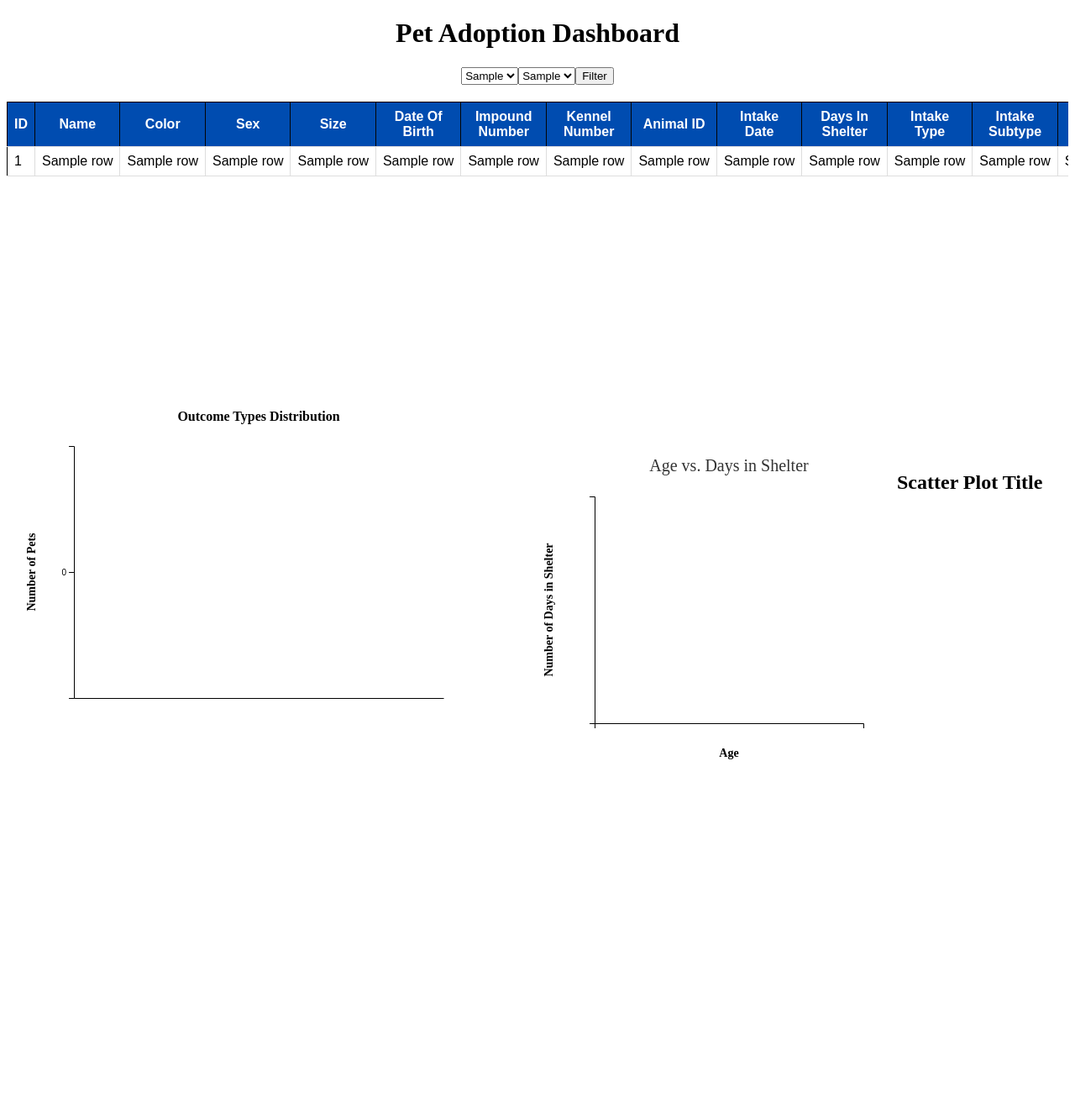
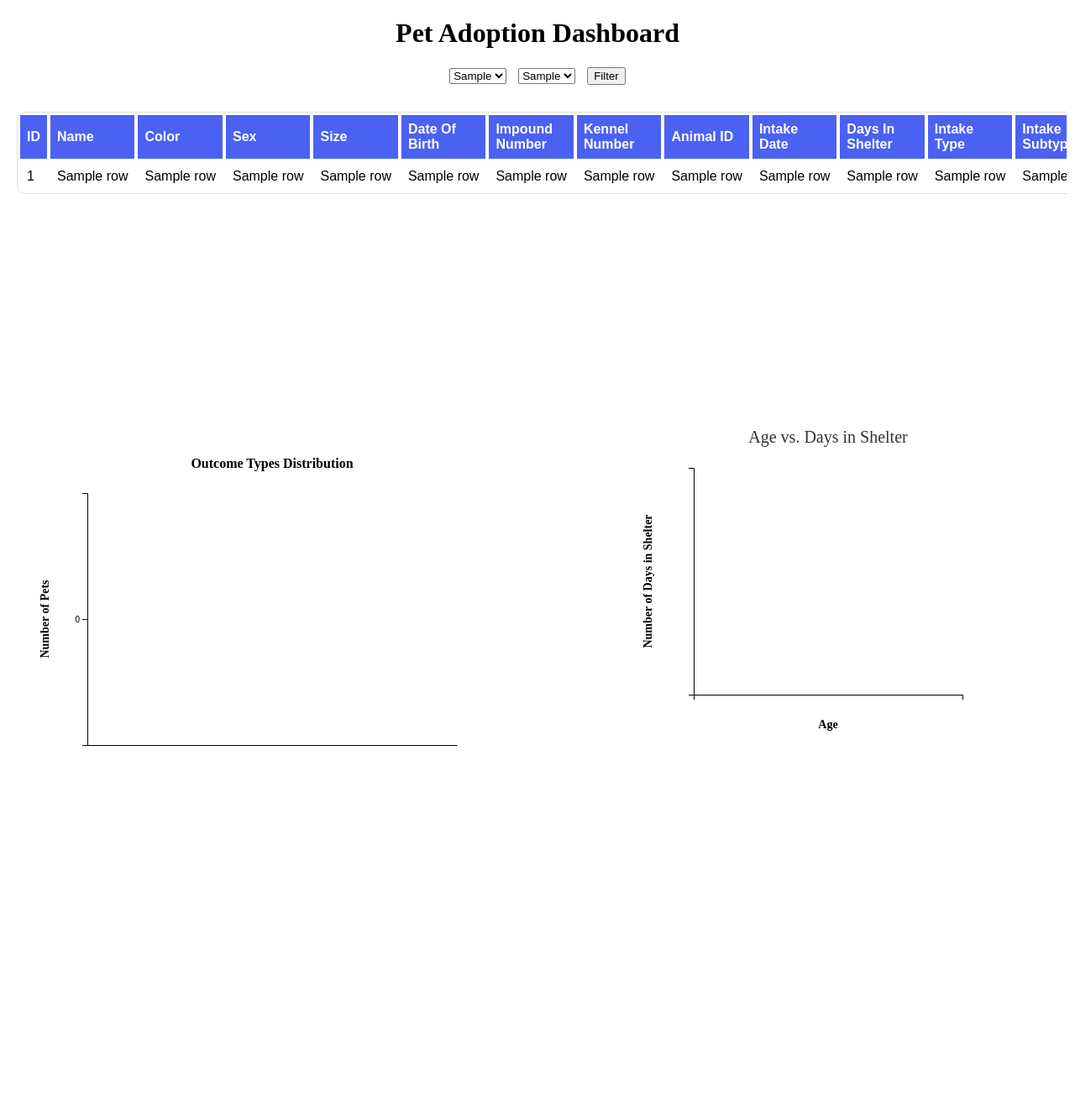
Before and after one commit to MenardCayabyab/Project3, a Flask app: template project/templates/dashboard.html in a window 1280 px wide. Shown: the whole page at 84% size. Before the commit the page ends 904 px from the top, so only its background shows below. Run offline with Flask 3, Linux system fonts and the light colour scheme; the template is opened without the code that fills it: most values are stand-ins (such as "Sample title", 1, 10 or a date in 2020).

Commit message:
Updated CSS in HTML

```diff
--- a/project/static/style.css
+++ b/project/static/style.css
@@ -1,8 +1,14 @@
+.table-container {
+  border-radius: 10px;
+  box-shadow: 0 0 20px rgba(0, 0, 0, 0.2);
+  overflow: hidden;
+  margin: 20px;
+}
+
 table {
   border-collapse: collapse;
   width: 100%;
   border: 1px solid rgb(255, 255, 255);
-  margin-top: 20px;
 }
 
 td, th {
@@ -33,30 +39,3 @@ td {
   border-right: 1px solid #ddd;
   white-space: nowrap; /* Prevent the table cells from wrapping */
 }
-
-#outcome-types-chart {
-  float: left;
-  width: 70%;
-  height: 500px;
-}
-
-#scatter-plot {
-  float: right;
-  width: 70%;
-  height: 500px;
-  margin-top: 90px;
-}
-
-h1 {
-  text-align: center;
-  font-weight: bold;
-}
-
-form {
-  display: flex;
-  justify-content: center;
-}
-
-#scatter-plot-title {
-  font-weight: bold;
-}
--- a/project/templates/dashboard.html
+++ b/project/templates/dashboard.html
@@ -2,61 +2,15 @@
 <html>
 <head>
     <title>Pet Shelter Dashboard</title>
-    <style>
-        /* CSS for table styling */
-        table {
-            font-family: arial, sans-serif;
-            border-collapse: collapse;
-            width: 100%;
-            border: 1px solid #ddd;
-        }
-
-        th {
-            background-color: #4b61f2;
-            color: white;
-        }
-
-        th, td {
-            text-align: left;
-            padding: 8px;
-            border: 1px solid #ddd;
-        }
-
-        tr:nth-child(even) {
-            background-color: #f2f2f2;
-        }
-
-        /* CSS for fixing table headers */
-        .table-wrapper {
-            position: relative;
-            height: 350px;
-            overflow: auto;
-        }
-
-        .table-wrapper thead {
-            position: sticky;
-            top: 0;
-            background-color: #ffffff;
-            color: white;
-        }
-
-        .chart-container {
-            display: flex;
-            justify-content: space-between;
-        }
-
-        .chart {
-            width: 49%;
-        }
-
-    </style>
     <script src="https://d3js.org/d3.v7.min.js"></script>
     <script src="../static/outcome_types_chart.js"></script>
     <script src="../static/scatter_plot.js"></script>
     <link rel="stylesheet" href="../static/style.css">
 </head>
 <body>
+  <div class="dropdown-container">
     <h1>Pet Adoption Dashboard</h1>
+    <div class="form-wrapper">
       <form method="POST">
         <select name="pet_type" id="pet_type">
           {% for pet_type in pet_types %}
@@ -69,6 +23,86 @@
           {% endfor %}
         </select>
         <input type="submit" value="Filter">
+      </form>
+    </div>
+  </div>
+    <style>
+      table {
+    font-family: arial, sans-serif;
+    border-collapse: separate;
+    width: 100%;
+    border: 1px solid #ddd;
+    border-radius: 10px;
+    overflow: hidden;
+  }
+
+    th {
+    position: sticky;
+    top: 0;
+    background-color: #4b61f2;
+    color: white;
+    z-index: 2;
+    }
+
+    th, td {
+      text-align: left;
+      padding: 8px;
+      border: 1px solid #ffffff;
+    }
+
+    tr:nth-child(even) {
+      background-color: #f2f2f2;
+    }
+
+    h1 {
+      text-align: center;
+    }
+
+    .form-wrapper {
+      text-align: center;
+      margin-top: 20px;
+    }
+
+    form {
+      display: inline-block;
+      text-align: center;
+    }
+
+    label, select {
+      margin-right: 10px;
+    }
+
+    .table-wrapper {
+      height: 350px;
+      overflow: auto;
+      border: 2px solid #ffffff;
+      border-radius: 10px;
+      padding: 10px;
+      margin-top: 20px;
+      background-color:#ffffff
+
+    }
+
+    .table-wrapper thead {
+      position: sticky;
+      top: 0;
+      background-color: #ffffff;
+      color: white;
+    }
+
+    .chart-container {
+      text-align: center;
+      display: flex;
+      justify-content: space-between;
+    }
+
+    .chart {
+    width: 60%;
+    border: 2px solid #ffffff;
+    border-radius: 10px;
+    padding: 10px;
+    }
+    </style>
   </form>
 
   {% if data %}
@@ -132,8 +166,6 @@
   <div class="chart-container">
     <div id="outcome-types-chart" class="chart"></div>
     <div id="scatter-plot" class="chart"></div>
-    <div id="scatter-plot">
-      <h2 id="scatter-plot-title">Scatter Plot Title</h2>
   </div>
   <script>
     window.outcomeTypesDistribution = {{ outcome_types_distribution | tojson }};
```
Lines whose indentation alone changed are shown as unchanged.
